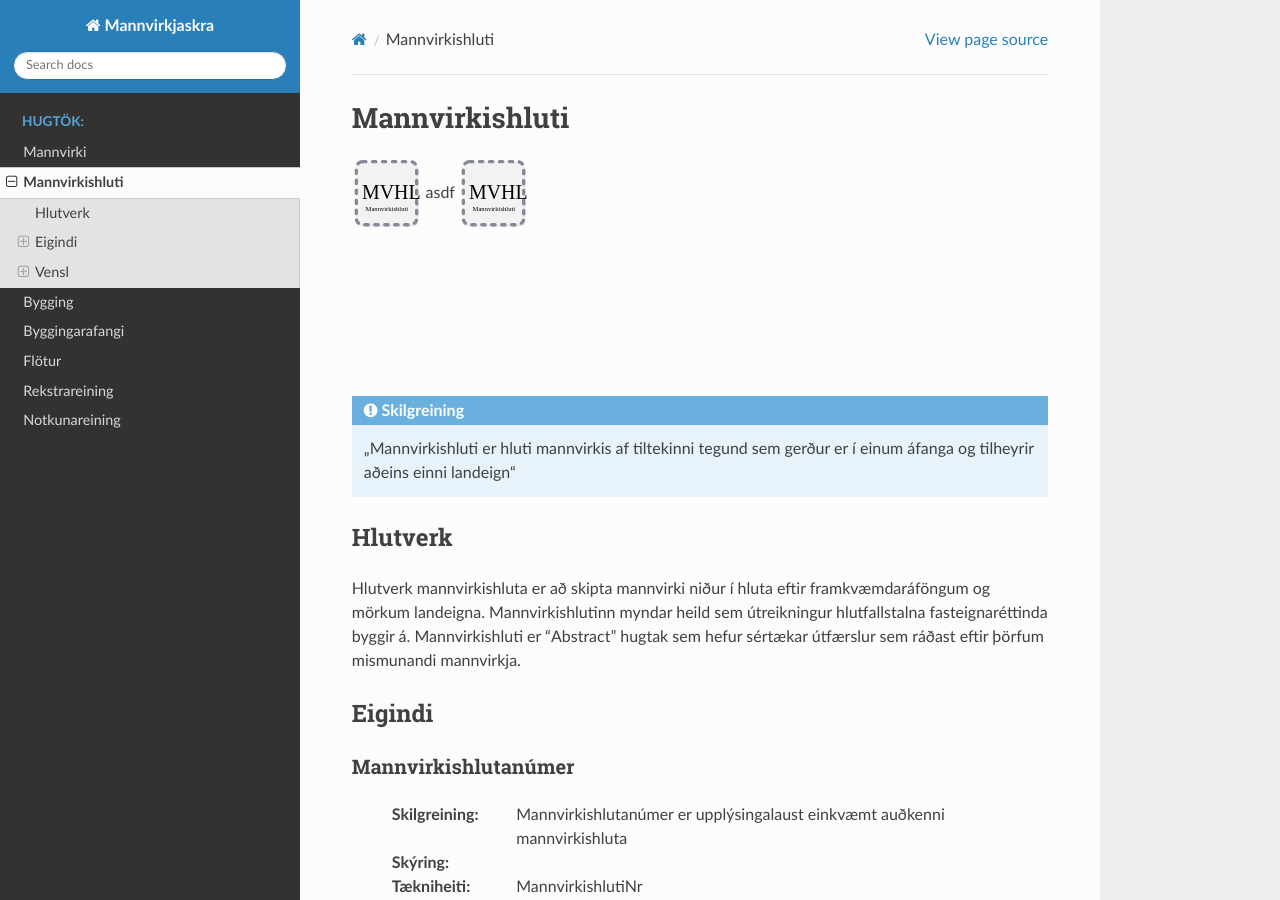
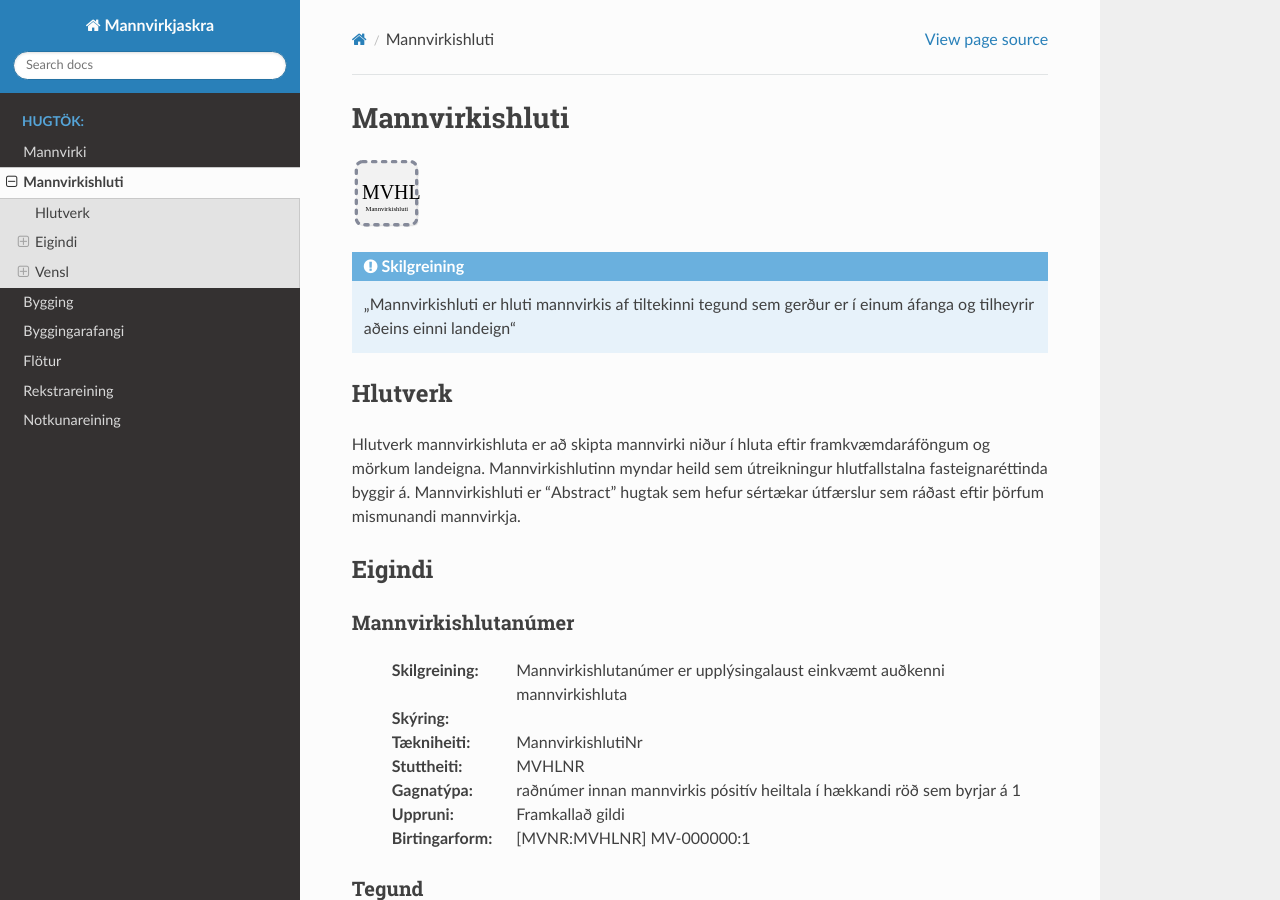
Before and after one commit to hthl/Mannvirkjaskra, a Sphinx documentation site: the page built from source/mannvirkishluti.rst, in a window 1280 px wide and 900 px high. Built offline with Sphinx 7.4.7 and the Read the Docs theme 2.0.0, drawn with Linux system fonts in a browser that asks for light colours.

Commit message:
Update mannvirkishluti.rst

```diff
--- a/source/mannvirkishluti.rst
+++ b/source/mannvirkishluti.rst
@@ -1,13 +1,7 @@
 Mannvirkishluti
 ===============
 
-|mannvirkishluti| asdf |mannvirkishluti|
-
-|
-|
-|
-|
-|
+|mannvirkishluti|
 
 .. admonition:: Skilgreining
     :class: skilgreining
```
